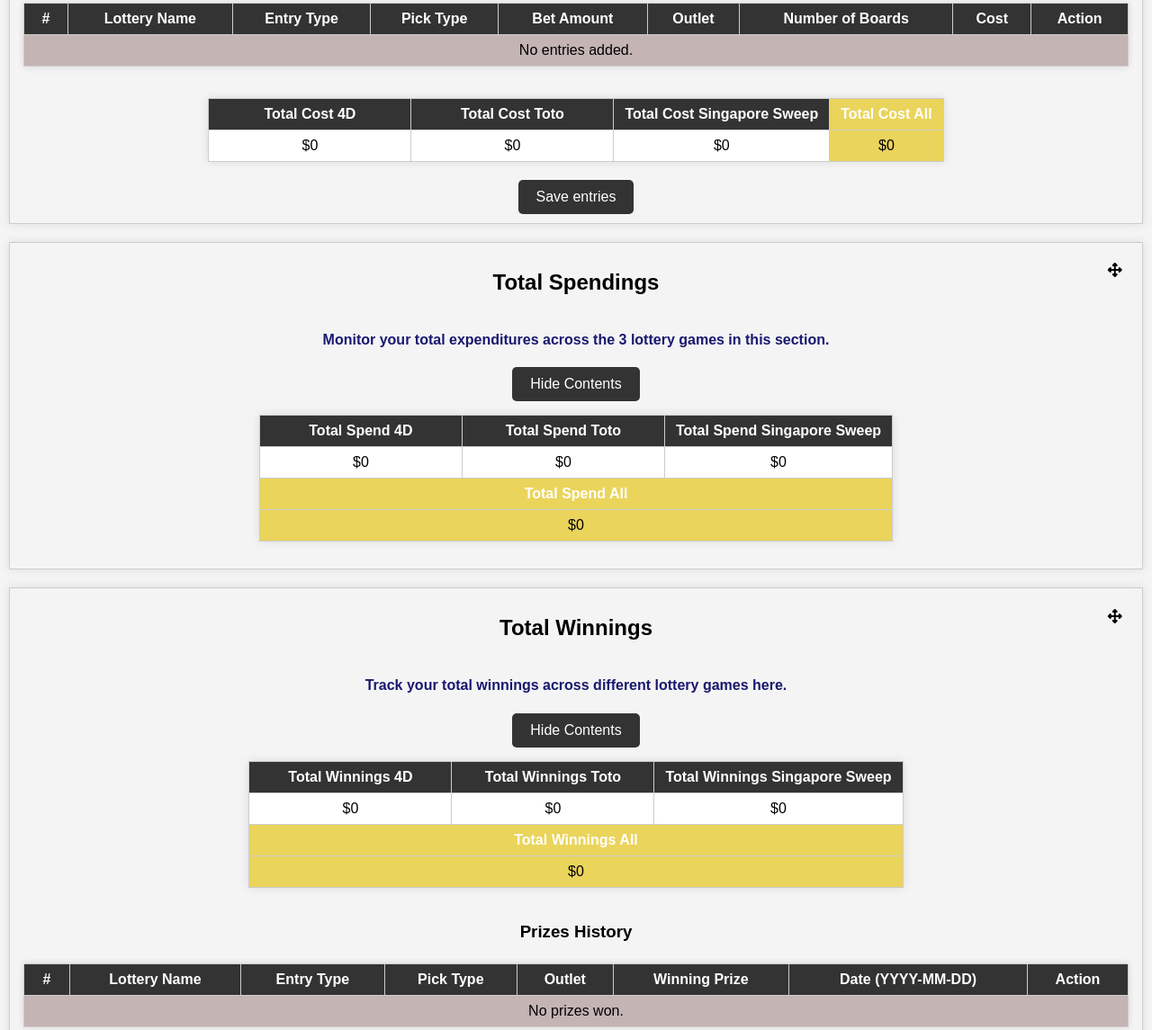
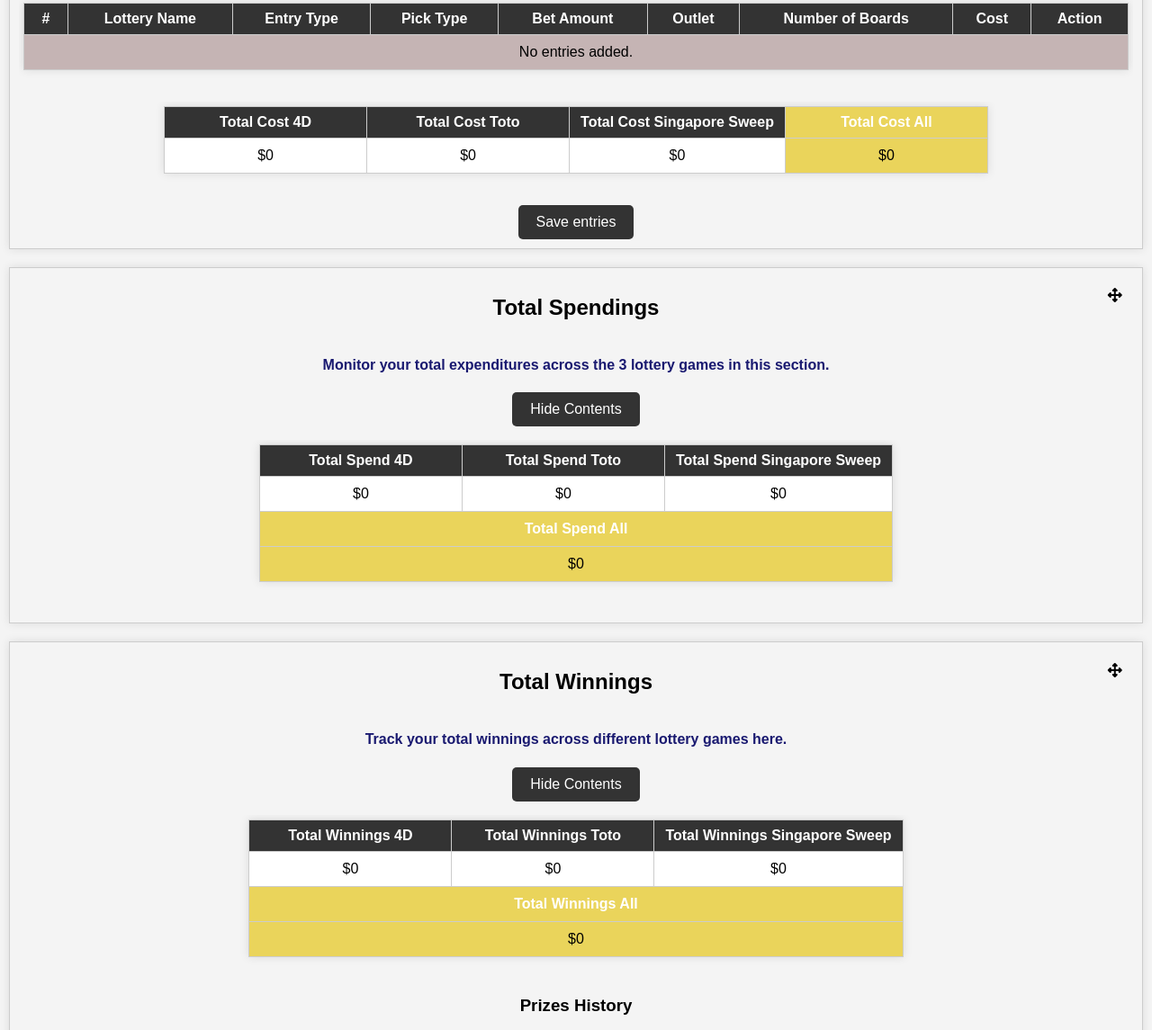
Before and after one commit to testtesttesttest45/singapore_lottery_ledger, a website: page public/index.html in a window 1280 px wide. Shown: the part 1252-2397 px from the top of the page at 90% size. Drawn offline with nearby package versions, Linux system fonts and the light colour scheme; no server answers.

Commit message:
Minor css and improvements

```diff
--- a/public/css/styles.css
+++ b/public/css/styles.css
@@ -37,6 +37,10 @@ button:hover:not(:disabled):not(.selected) {
     border-radius: 5px;
     cursor: pointer;
     transition: background-color 0.3s ease;
+}
+
+td {
+    padding: 10px !important;
 }
 
 .wrapper {
@@ -305,13 +309,6 @@ body.effect-active {
     }
 }
 
-#today-totals-container {
-    display: grid;
-    grid-template-rows: auto auto;
-    align-items: center;
-    justify-self: center;
-}
-
 .winnings-form {
     width: 100%;
     max-width: 600px;
@@ -405,6 +402,7 @@ body.effect-active {
     overflow-x: auto;
     padding: 5px;
     margin-bottom: 10px;
+    display: grid;
 }
 
 .pagination {
@@ -838,7 +836,8 @@ footer img {
 
     .test2 {
         position: static;
-        margin-bottom: 20px;  /* Spacing between the image and form */
+        margin-bottom: 20px;
+        margin-top: 200px;
     }
 
     .contact-admin-form {
--- a/public/index.html
+++ b/public/index.html
@@ -175,7 +175,7 @@
                     entries' button to confirm and keep track of your submissions.</h4>
                 <button class="toggle-button">Hide Contents</button>
                 <div class="hidable">
-                    <div style="display: grid">
+                    <div>
                         <div class="long-table-container">
                             <table id="entries-table">
                                 <thead>
@@ -198,14 +198,14 @@
                                 </tbody>
                             </table>
                         </div>
-                        <div id="today-totals-container">
+                        <div class="long-table-container">
                             <table id="today-totals-table">
                                 <thead>
                                     <tr>
                                         <th class="th-lottery-name">Total Cost 4D</th>
                                         <th class="th-lottery-name">Total Cost Toto</th>
                                         <th class="th-lottery-name">Total Cost Singapore Sweep</th>
-                                        <th>Total Cost All</th>
+                                        <th class="th-lottery-name">Total Cost All</th>
                                     </tr>
                                 </thead>
                                 <tbody>
@@ -240,7 +240,8 @@
                 </h4>
                 <button class="toggle-button">Hide Contents</button>
                 <div class="hidable">
-                    <div style="display: grid">
+                    <div>
+                        <div class="long-table-container">
                             <table id="totals-table">
                                 <thead>
                                     <tr>
@@ -265,6 +266,7 @@
                             </table>
                         </div>
                     </div>
+                </div>
             </section>
 
             <section id="section-total-winnings">
@@ -275,8 +277,8 @@
                 <h4 class="section-description">Track your total winnings across different lottery games here.</h4>
                 <button class="toggle-button">Hide Contents</button>
                 <div class="hidable">
-                    <div
-                        style="display: grid; grid-template-rows: auto auto; align-items: center; justify-items: center;">
+                    <div>
+                        <div class="long-table-container">
                             <table id="winnings-table">
                                 <thead>
                                     <tr>
@@ -299,6 +301,7 @@
                                     </tr>
                                 </tbody>
                             </table>
+                        </div>
                     </div>
                     <h3>Prizes History</h3>
                     <button id="save-winnings-btn" type="button" style="color: limegreen; display: none;"
@@ -621,7 +624,7 @@
     </div>
     <footer>
         <div class="test2">
-            <p>Made by Wei Lin from Singapore</p>
+            <h4>Made by Wei Lin from Singapore</h4>
 
             <div class="test">
                 <img src="/assets/treasure.png" alt="treasure image">
```
Lines whose indentation alone changed are shown as unchanged.
